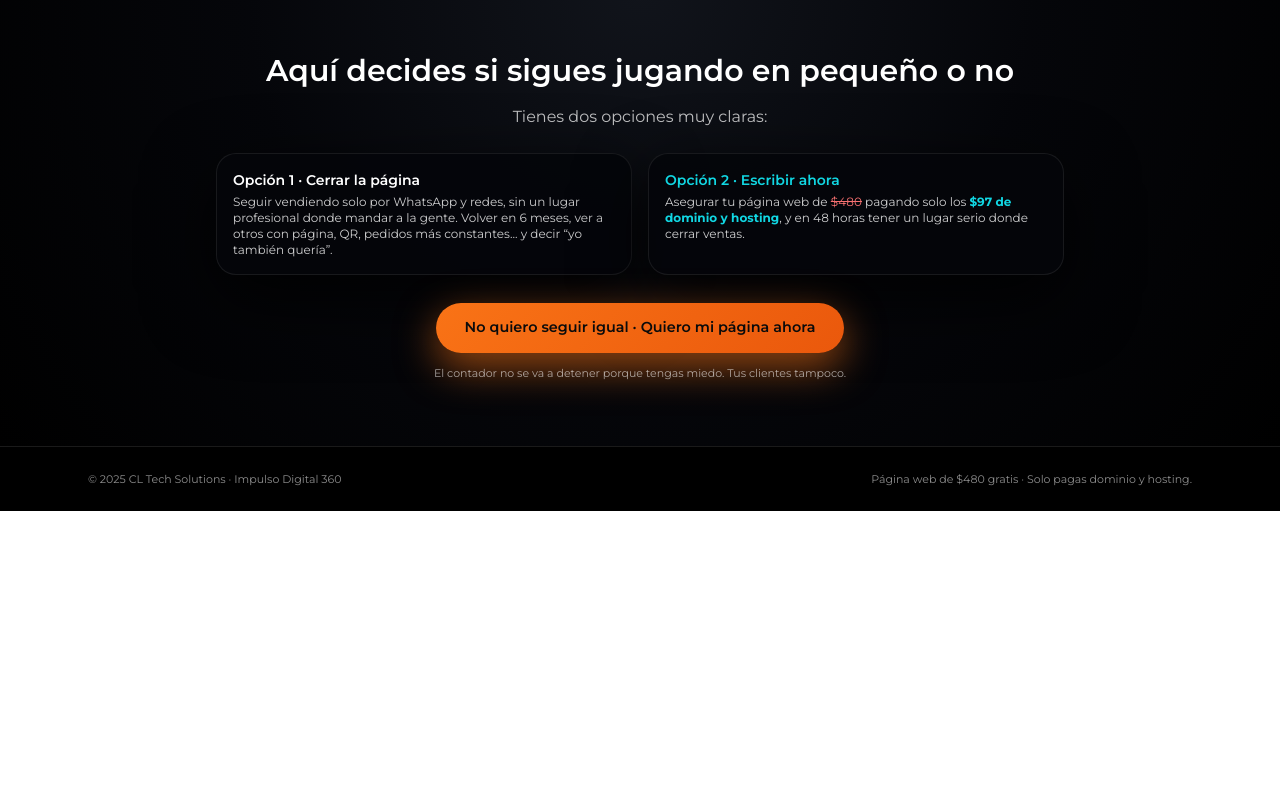
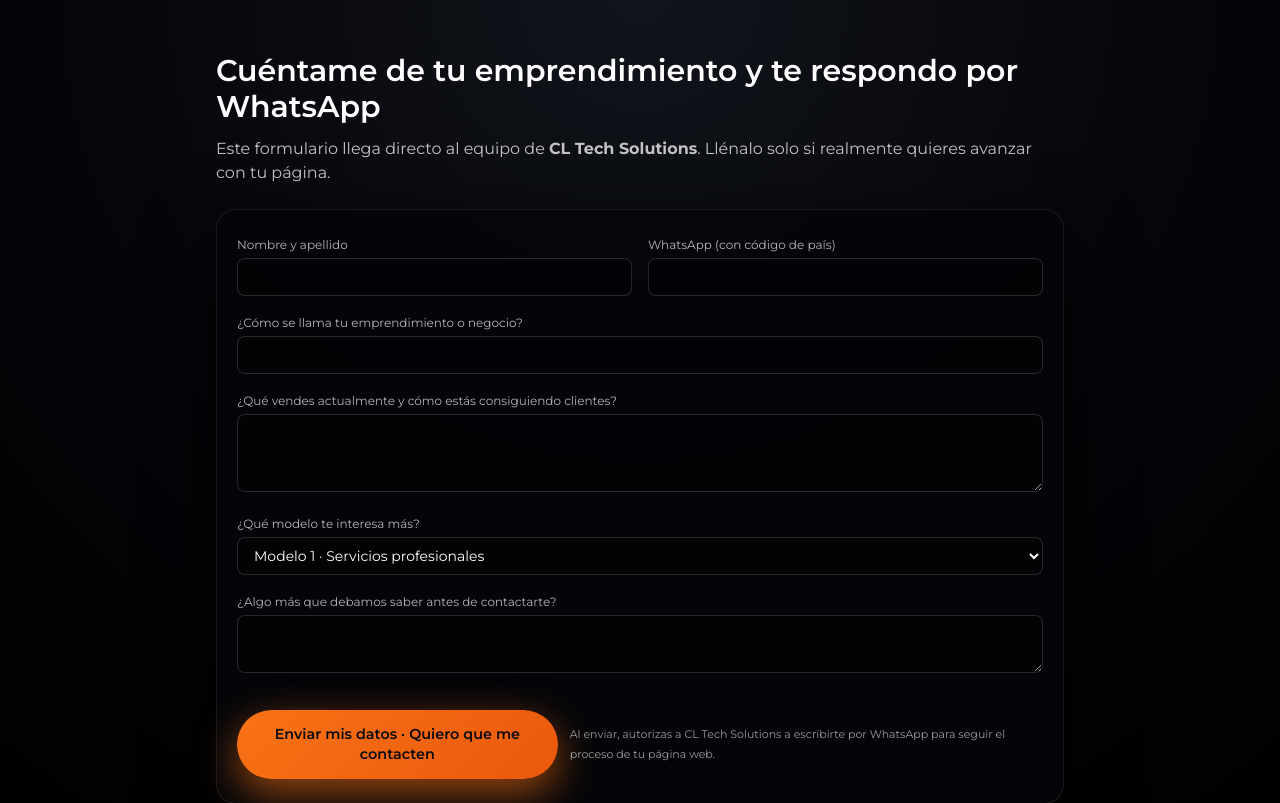
Before and after one commit to Maxlagartilloia/clt-solutions-landing-1, a Next.js app: page / in a window 1280 px wide. Shown: the part 4040-4843 px from the top of the page. Before the commit the page ends 4551 px from the top, so only its background shows below. Built offline with nearby package versions, Linux system fonts and the light colour scheme.

Commit message:
Update index.js

```diff
--- a/pages/index.js
+++ b/pages/index.js
@@ -175,6 +175,9 @@ export default function Home() {
               </a>
               <a href="#faq" className="hover:text-clturq transition">
                 Preguntas frecuentes
+              </a>
+              <a href="#formulario" className="hover:text-clturq transition">
+                Formulario
               </a>
               <a href="#final" className="hover:text-clturq transition">
                 Último paso
@@ -468,9 +471,8 @@ export default function Home() {
                   </li>
                   <li>
                     •{" "}
-                    <strong>
-                      Diseño completo valorado en $480
-                    </strong>, incluido sin costo para ti en esta oferta.
+                    <strong>Diseño completo valorado en $480</strong>, incluido
+                    sin costo para ti en esta oferta.
                   </li>
                   <li>
                     • <strong>Dominio</strong> (.com u otro disponible)
@@ -837,11 +839,140 @@ export default function Home() {
                     Seré directo: una página sola no hace magia. Lo que sí hace
                     es darte un lugar profesional donde mandar a la gente que ya
                     te está viendo en redes, en la calle o por recomendación. Si
-                    no publicas, no compartes tu página, no respondes, no
-                    sigues, ningún embudo del mundo te va a salvar.
+                    no publicas, no compartes tu página, no respondes, no sigues,
+                    ningún embudo del mundo te va a salvar.
                   </div>
                 </details>
               </div>
+            </div>
+          </section>
+
+          {/* FORMULARIO LEAD · NETLIFY FORMS */}
+          <section
+            id="formulario"
+            className="bg-section-dark py-16 border-t border-white/10"
+          >
+            <div className="max-w-4xl mx-auto px-4 sm:px-6">
+              <h2 className="text-2xl md:text-3xl font-semibold mb-3">
+                Cuéntame de tu emprendimiento y te respondo por WhatsApp
+              </h2>
+              <p className="text-sm md:text-base text-white/75 mb-6">
+                Este formulario llega directo al equipo de{" "}
+                <strong>CL Tech Solutions</strong>. Llénalo solo si realmente
+                quieres avanzar con tu página.
+              </p>
+
+              <form
+                name="lead-impulso"
+                method="POST"
+                data-netlify="true"
+                netlify-honeypot="bot-field"
+                className="card-hotmart px-5 py-6 grid gap-4 text-sm"
+              >
+                {/* Campo oculto obligatorio para Netlify */}
+                <input type="hidden" name="form-name" value="lead-impulso" />
+
+                {/* Honeypot (oculto para humanos) */}
+                <p className="hidden">
+                  <label>
+                    No llenar este campo: <input name="bot-field" />
+                  </label>
+                </p>
+
+                <div className="grid md:grid-cols-2 gap-4">
+                  <div className="space-y-1">
+                    <label className="text-xs text-white/70">
+                      Nombre y apellido
+                    </label>
+                    <input
+                      type="text"
+                      name="nombre"
+                      required
+                      className="w-full rounded-lg border border-white/15 bg-black/40 px-3 py-2 text-sm outline-none focus:border-clturq"
+                    />
+                  </div>
+
+                  <div className="space-y-1">
+                    <label className="text-xs text-white/70">
+                      WhatsApp (con código de país)
+                    </label>
+                    <input
+                      type="tel"
+                      name="whatsapp"
+                      required
+                      className="w-full rounded-lg border border-white/15 bg-black/40 px-3 py-2 text-sm outline-none focus:border-clturq"
+                    />
+                  </div>
+                </div>
+
+                <div className="space-y-1">
+                  <label className="text-xs text-white/70">
+                    ¿Cómo se llama tu emprendimiento o negocio?
+                  </label>
+                  <input
+                    type="text"
+                    name="negocio"
+                    required
+                    className="w-full rounded-lg border border-white/15 bg-black/40 px-3 py-2 text-sm outline-none focus:border-clturq"
+                  />
+                </div>
+
+                <div className="space-y-1">
+                  <label className="text-xs text-white/70">
+                    ¿Qué vendes actualmente y cómo estás consiguiendo clientes?
+                  </label>
+                  <textarea
+                    name="que-vendes"
+                    rows={3}
+                    className="w-full rounded-lg border border-white/15 bg-black/40 px-3 py-2 text-sm outline-none focus:border-clturq"
+                  />
+                </div>
+
+                <div className="space-y-1">
+                  <label className="text-xs text-white/70">
+                    ¿Qué modelo te interesa más?
+                  </label>
+                  <select
+                    name="modelo-interes"
+                    className="w-full rounded-lg border border-white/15 bg-black/40 px-3 py-2 text-sm outline-none focus:border-clturq"
+                  >
+                    <option value="servicios">
+                      Modelo 1 · Servicios profesionales
+                    </option>
+                    <option value="restaurante">
+                      Modelo 2 · Restaurante / comida
+                    </option>
+                    <option value="heladeria">
+                      Modelo 3 · Heladería / postres
+                    </option>
+                    <option value="otro">Otro / No estoy seguro aún</option>
+                  </select>
+                </div>
+
+                <div className="space-y-1">
+                  <label className="text-xs text-white/70">
+                    ¿Algo más que debamos saber antes de contactarte?
+                  </label>
+                  <textarea
+                    name="mensaje"
+                    rows={2}
+                    className="w-full rounded-lg border border-white/15 bg-black/40 px-3 py-2 text-sm outline-none focus:border-clturq"
+                  />
+                </div>
+
+                <div className="mt-4 flex flex-col sm:flex-row items-start sm:items-center gap-3">
+                  <button
+                    type="submit"
+                    className="btn-primary-hotmart justify-center"
+                  >
+                    Enviar mis datos · Quiero que me contacten
+                  </button>
+                  <p className="text-[11px] text-white/60">
+                    Al enviar, autorizas a CL Tech Solutions a escribirte por
+                    WhatsApp para seguir el proceso de tu página web.
+                  </p>
+                </div>
+              </form>
             </div>
           </section>
 
```
